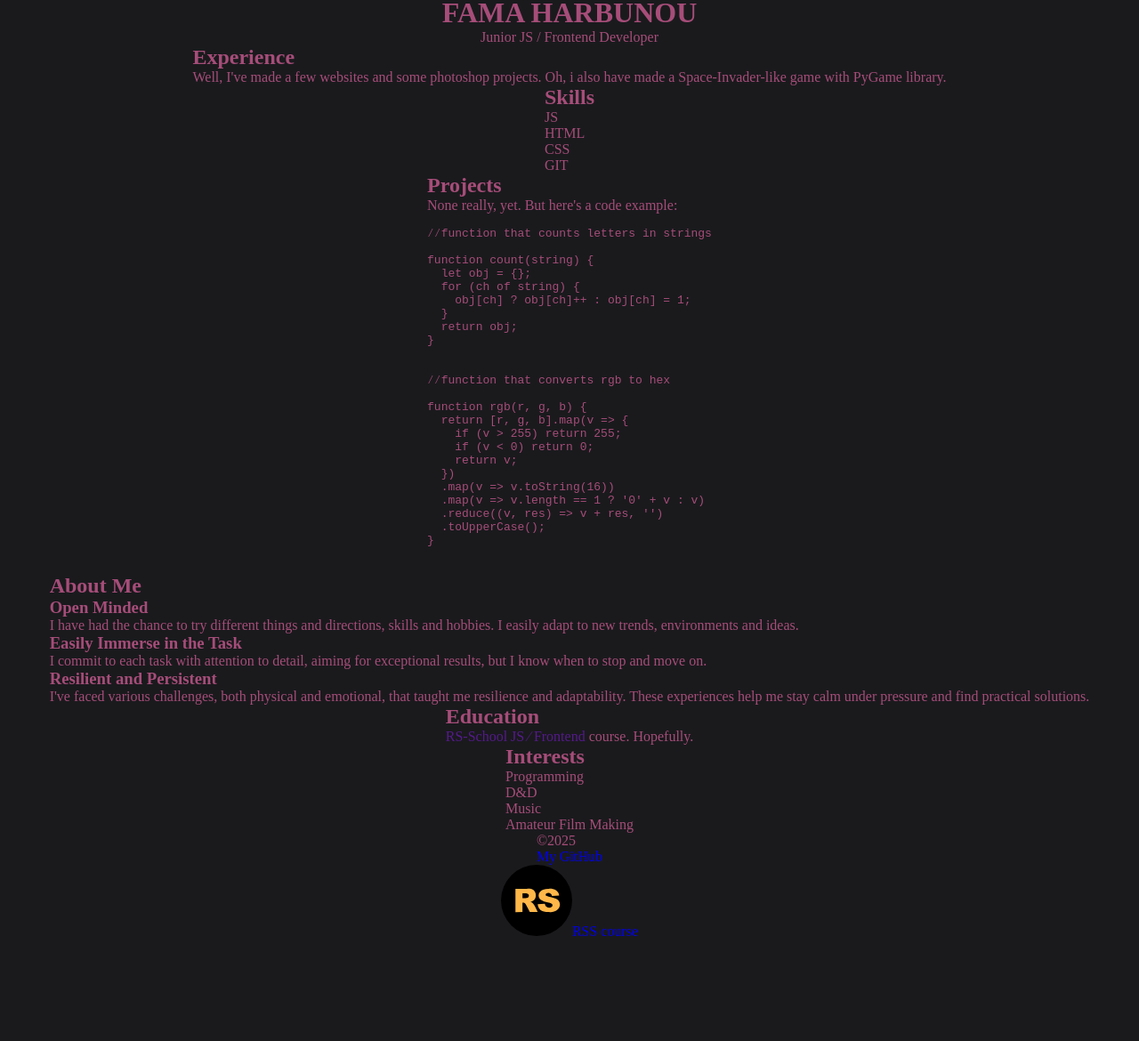
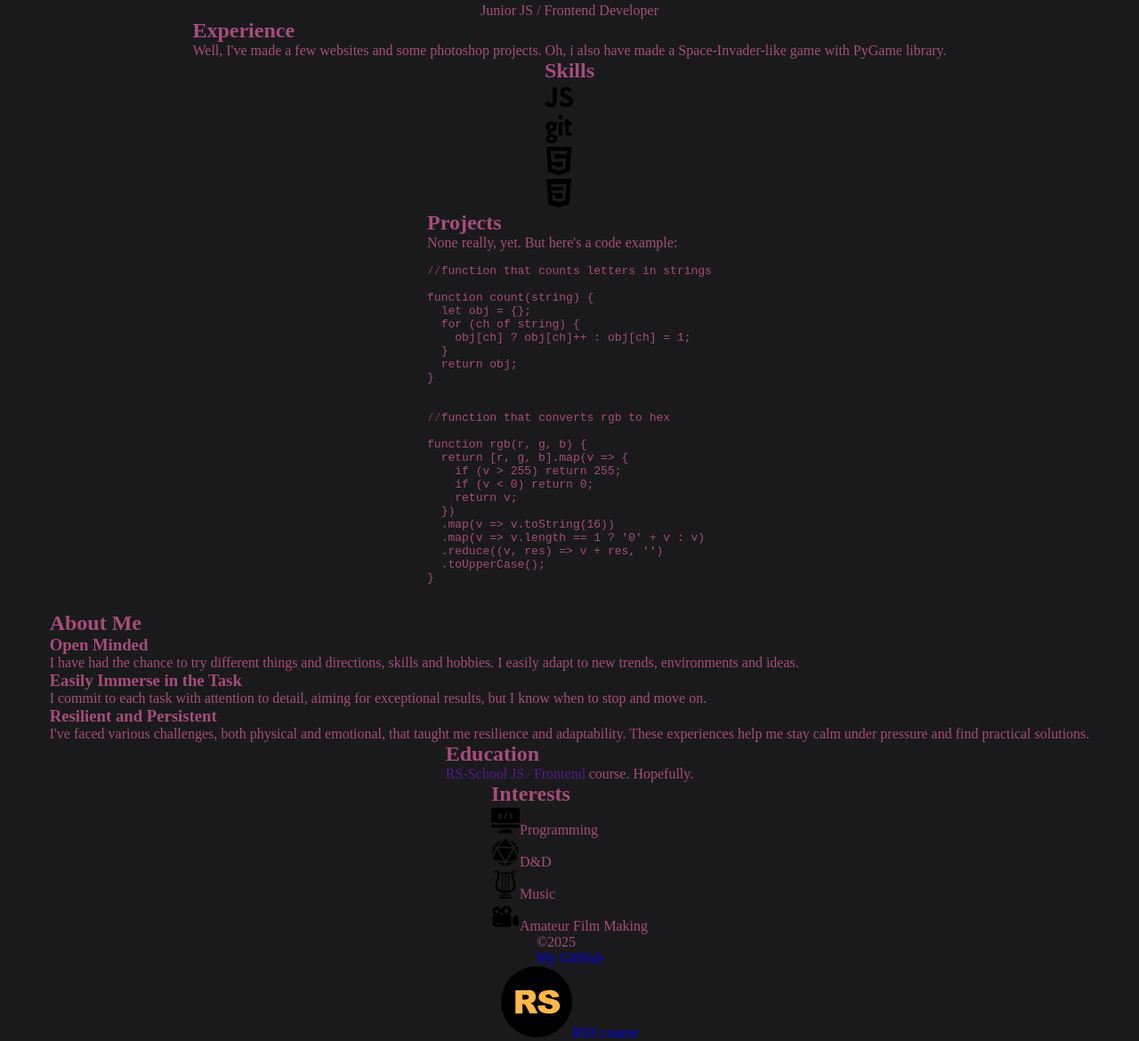
Before and after one commit to PG-54/rsschool-cv, a plain HTML site: page index.html in a window 1280 px wide. Shown: the part 426-1596 px from the top of the page at 89% size. Before the commit the page ends 1482 px from the top, so only its background shows below. Drawn offline with Linux system fonts and the light colour scheme.

Commit message:
feat: add icons

```diff
--- a/index.html
+++ b/index.html
@@ -8,7 +8,7 @@
 </head>
 <body>
     <header>
-        <img src="images/avatar.jpg" alt="Author's Photo" width="350" height="350">
+        <img src="images/avatar.jpg" alt="Author's Photo" width="320" height="320">
         <nav class="contact">
             <ul>
                 <li><a href="http://github.com/PG-54">GitHub</a></li>
@@ -30,10 +30,10 @@
         <section class="skills">
             <h2>Skills</h2>
             <ul>
-                <li>JS</li>
-                <li>HTML</li>
-                <li>CSS</li>
-                <li>GIT</li>
+                <li><img src="images/js.png" alt="js icon"></li>
+                <li><img src="images/git.png" alt="git icon"></li>
+                <li><img src="images/html.png" alt="html icon"></li>
+                <li><img src="images/css.png" alt="css icon"></li>
             </ul>
         </section>
 
@@ -98,10 +98,10 @@ function rgb(r, g, b) {
         <section class="interests">
             <h2>Interests</h2>
             <ul>
-                <li><img src="" alt="">Programming</li>
-                <li><img src="" alt="">D&amp;D</li>
-                <li><img src="" alt="">Music</li>
-                <li><img src="" alt="">Amateur Film Making</li>
+                <li><img src="images/coding.png" alt="coding image">Programming</li>
+                <li><img src="images/d20.png" alt="D20 dice">D&amp;D</li>
+                <li><img src="images/lyre.png" alt="lyre">Music</li>
+                <li><img src="images/camera.png" alt="camera">Amateur Film Making</li>
             </ul>
         </section>
     </main>
```
Also changed, not shown: images/camera.png (added), images/coding.png (added), images/css.png (added), images/d20.png (added), images/git.png (added), images/github.png (added), images/html.png (added), images/icon-links.txt (added), images/js.png (added), images/linkedin.png (added), images/lyre.png (added), images/mail.png (added), images/telegram.png (added).
